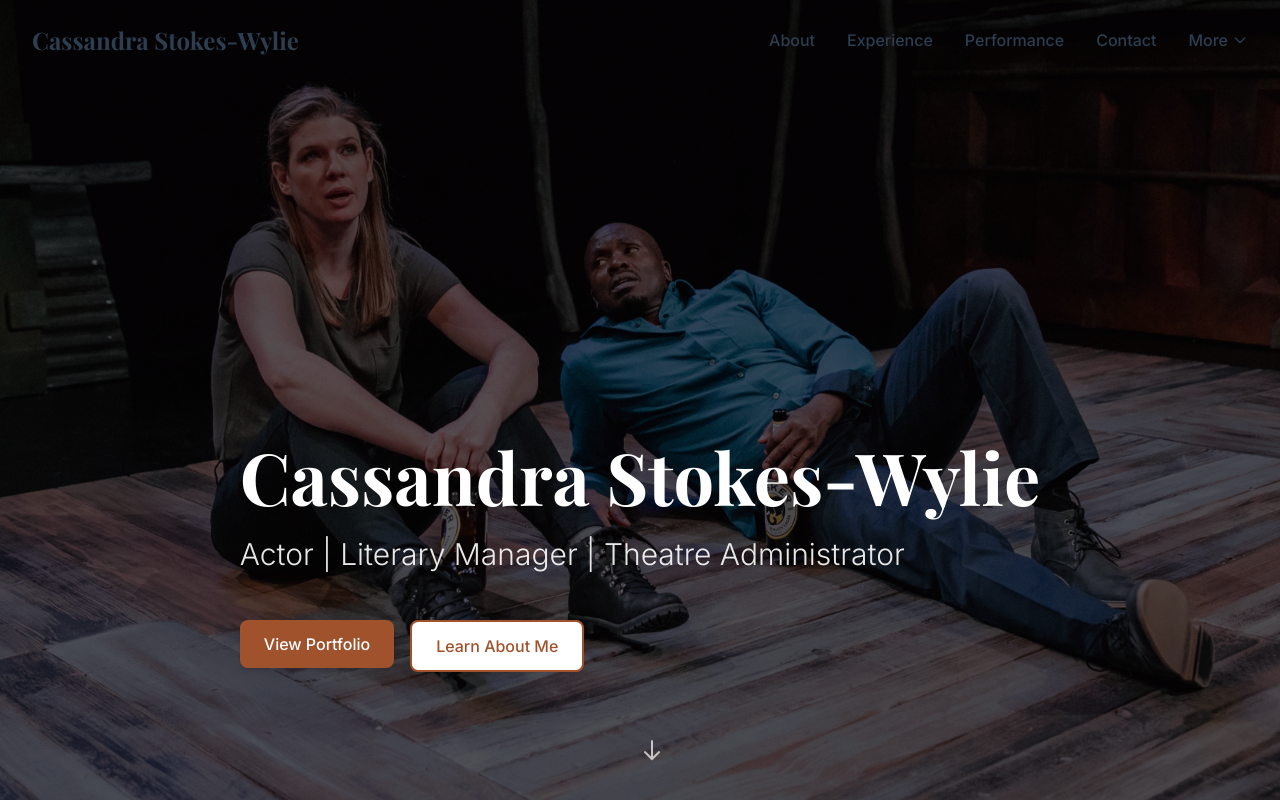
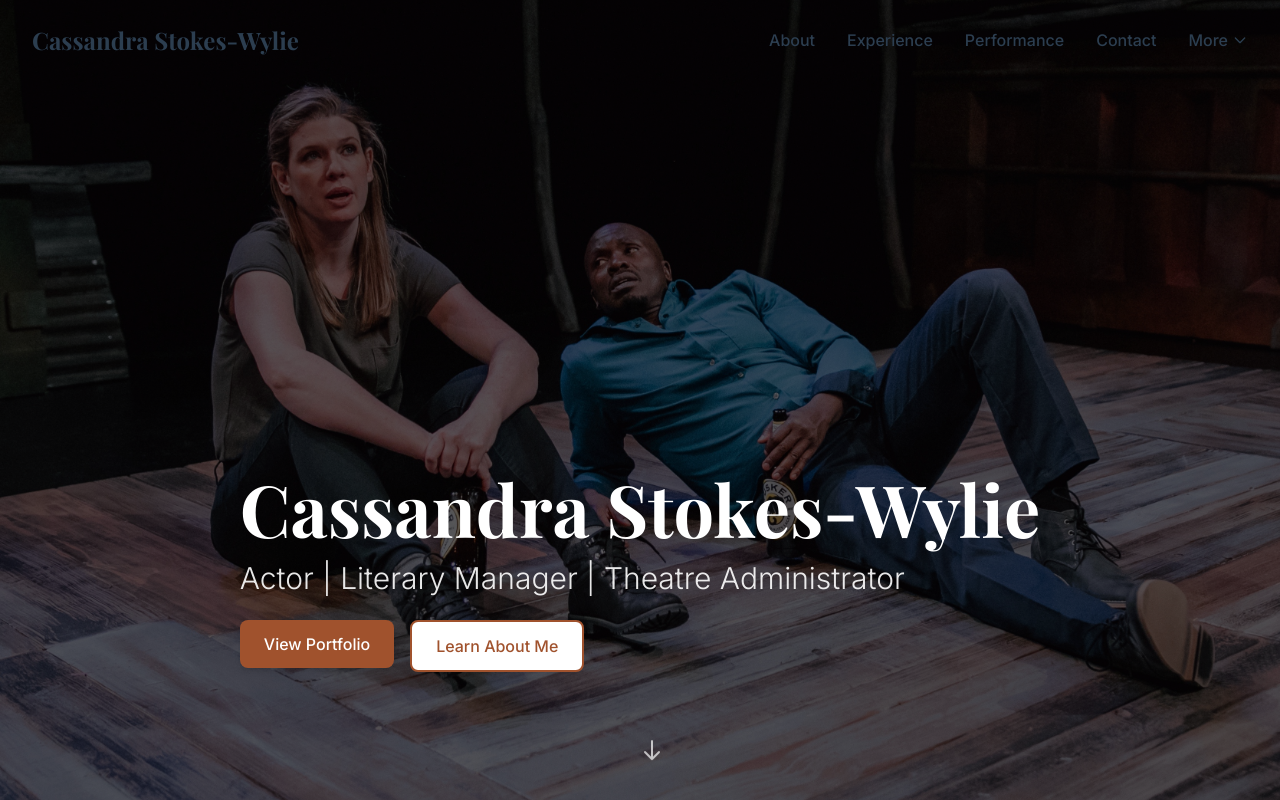
Before and after one commit to topher416/cstokeswylie, a React (Vite) app: page / in a window 1280 px wide. Shown: the top 800 px of the page. Built offline with nearby package versions, Linux system fonts and the light colour scheme.

Commit message:
style(hero): tighten spacing after removing paragraph

```diff
--- a/src/components/Hero.jsx
+++ b/src/components/Hero.jsx
@@ -57,11 +57,11 @@ const Hero = () => {
       <div className="relative section-container text-left z-10 max-w-4xl">
         <div>
 
-          <h1 className="text-4xl md:text-6xl lg:text-7xl font-bold mb-4 md:mb-6 text-white">
+          <h1 className="text-4xl md:text-6xl lg:text-7xl font-bold mb-2 md:mb-4 text-white">
             Cassandra Stokes-Wylie
           </h1>
 
-          <p className="text-xl md:text-2xl lg:text-3xl text-white/90 mb-8 md:mb-12 font-light">
+          <p className="text-xl md:text-2xl lg:text-3xl text-white/90 mb-4 md:mb-6 font-light">
             Actor | Literary Manager | Theatre Administrator
           </p>
 
```
